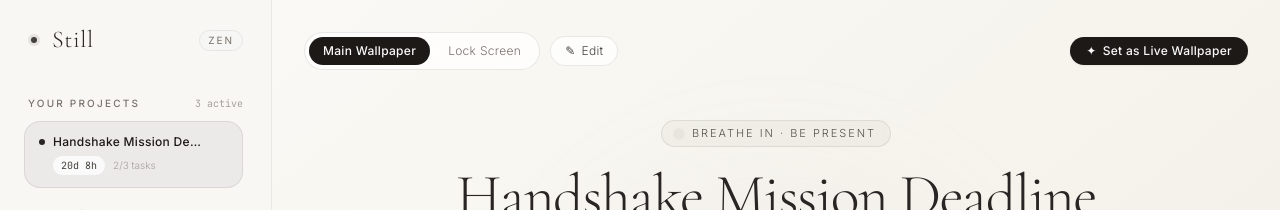
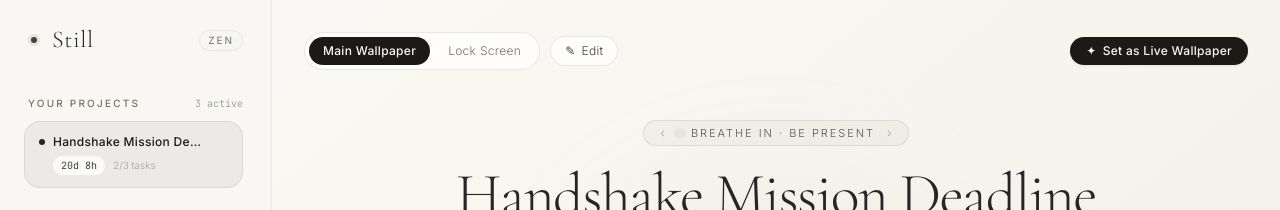
Before and after one commit to Abijith1997/countdown-wallpaper, a React (Vite) app: page / in a window 1280 px wide. Shown: the top 210 px of the page. Built offline with nearby package versions, Linux system fonts and the light colour scheme.

Commit message:
Add swipeable list of 14 motivational Zen breathing quotes

```diff
--- a/src/features/sidebar/types.ts
+++ b/src/features/sidebar/types.ts
@@ -12,6 +12,7 @@ export interface ProjectCountdown {
   id: string;
   title: string;
   mantra: string;
+  breathQuote?: string;
   targetIso: string;
   atmosphere: ZenAtmosphere;
   wallpaperImage?: string | null;
--- a/src/features/startup/components/CountdownHero.tsx
+++ b/src/features/startup/components/CountdownHero.tsx
@@ -1,4 +1,5 @@
-import React from "react";
+import React, { useRef } from "react";
+import { ZEN_BREATH_QUOTES } from "../constants";
 import { TimeLeft } from "../types";
 import { padNumber } from "../utils/time";
 import { ZenDateTimePicker } from "./ZenDateTimePicker";
@@ -6,6 +7,7 @@ import { ZenDateTimePicker } from "./ZenDateTimePicker";
 interface CountdownHeroProps {
   intentionTitle: string;
   mantra: string;
+  breathQuote?: string;
   targetIso: string;
   timeLeft: TimeLeft;
   useLightText: boolean;
@@ -15,12 +17,14 @@ interface CountdownHeroProps {
   isEditing: boolean;
   onChangeTitle: (title: string) => void;
   onChangeMantra: (mantra: string) => void;
+  onChangeBreathQuote?: (quote: string) => void;
   onChangeTargetIso: (iso: string) => void;
 }
 
 export const CountdownHero: React.FC<CountdownHeroProps> = ({
   intentionTitle,
   mantra,
+  breathQuote,
   targetIso,
   timeLeft,
   useLightText,
@@ -30,6 +34,7 @@ export const CountdownHero: React.FC<CountdownHeroProps> = ({
   isEditing,
   onChangeTitle,
   onChangeMantra,
+  onChangeBreathQuote,
   onChangeTargetIso,
 }) => {
   const units = [
@@ -38,6 +43,21 @@ export const CountdownHero: React.FC<CountdownHeroProps> = ({
     { value: padNumber(timeLeft.minutes), label: "Minutes" },
     { value: padNumber(timeLeft.seconds), label: "Seconds" },
   ];
+
+  const activeBreathQuote =
+    breathQuote && ZEN_BREATH_QUOTES.includes(breathQuote)
+      ? breathQuote
+      : ZEN_BREATH_QUOTES[0];
+  const currentQuoteIndex = ZEN_BREATH_QUOTES.indexOf(activeBreathQuote);
+
+  const pointerStartX = useRef<number | null>(null);
+  const wheelCooldown = useRef<number>(0);
+
+  const cycleQuote = (delta: number) => {
+    const len = ZEN_BREATH_QUOTES.length;
+    const nextIdx = (currentQuoteIndex + delta + len) % len;
+    onChangeBreathQuote?.(ZEN_BREATH_QUOTES[nextIdx]);
+  };
 
   const formattedDate = new Date(targetIso).toLocaleDateString(undefined, {
     month: "short",
@@ -57,22 +77,63 @@ export const CountdownHero: React.FC<CountdownHeroProps> = ({
       {!isLockScreenOnly && (
         <div
           style={accentBorderStyle}
-          className={`inline-flex items-center gap-2.5 px-3.5 py-1 rounded-full mb-4 border backdrop-blur-sm ${
+          onPointerDown={(e) => {
+            pointerStartX.current = e.clientX;
+          }}
+          onPointerUp={(e) => {
+            if (pointerStartX.current === null) return;
+            const diff = e.clientX - pointerStartX.current;
+            pointerStartX.current = null;
+            if (Math.abs(diff) > 20) {
+              cycleQuote(diff < 0 ? 1 : -1);
+            }
+          }}
+          onWheel={(e) => {
+            const now = Date.now();
+            if (now - wheelCooldown.current < 280) return;
+            if (Math.abs(e.deltaX) > 12 || Math.abs(e.deltaY) > 12) {
+              wheelCooldown.current = now;
+              cycleQuote((e.deltaX || e.deltaY) > 0 ? 1 : -1);
+            }
+          }}
+          title="Swipe or click arrows to change mindfulness quote"
+          className={`group inline-flex items-center gap-2 px-3 py-1 rounded-full mb-4 border backdrop-blur-sm select-none transition-all ${
             useLightText
               ? "border-stone-400/20 bg-stone-900/40 text-stone-200"
               : "border-stone-500/15 bg-stone-500/5 text-stone-600"
           }`}
         >
+          <button
+            type="button"
+            aria-label="Previous quote"
+            onClick={() => cycleQuote(-1)}
+            className="text-xs opacity-40 group-hover:opacity-90 hover:scale-110 transition-all cursor-pointer px-1"
+          >
+            ‹
+          </button>
+
           <span
             style={accentColor ? { backgroundColor: accentColor } : undefined}
-            className="h-1.5 w-1.5 rounded-full bg-current opacity-80 animate-ping"
+            className="h-1.5 w-1.5 rounded-full bg-current opacity-80 animate-ping shrink-0"
           />
-          <span
+
+          <button
+            type="button"
+            onClick={() => cycleQuote(1)}
             style={textStyle}
-            className="text-[11px] tracking-[0.18em] uppercase font-light"
+            className="text-[11px] tracking-[0.18em] uppercase font-light cursor-pointer"
           >
-            Breathe in · Be present
-          </span>
+            {activeBreathQuote}
+          </button>
+
+          <button
+            type="button"
+            aria-label="Next quote"
+            onClick={() => cycleQuote(1)}
+            className="text-xs opacity-40 group-hover:opacity-90 hover:scale-110 transition-all cursor-pointer px-1"
+          >
+            ›
+          </button>
         </div>
       )}
 
--- a/src/features/startup/constants.ts
+++ b/src/features/startup/constants.ts
@@ -1,4 +1,21 @@
 import { ProjectCountdown, ZenAtmosphere } from "./types";
+
+export const ZEN_BREATH_QUOTES: string[] = [
+  "Breathe in · Be present",
+  "Inhale calm · Exhale rush",
+  "One step · Quiet focus",
+  "Still mind · Steady pace",
+  "Progress over perfection",
+  "Slow down · Move with intent",
+  "Let go of noise · Begin now",
+  "Deep breath · Clear horizon",
+  "Small steps · Deep roots",
+  "Quiet effort · Lasting work",
+  "Present moment · Pure focus",
+  "Unrushed · Undistracted",
+  "Calm mind · Sharp craft",
+  "Breathe in clarity · Breathe out doubt",
+];
 
 export const DEFAULT_PROJECTS: ProjectCountdown[] = [
   {
--- a/src/features/startup/index.tsx
+++ b/src/features/startup/index.tsx
@@ -271,6 +271,7 @@ export const StartupPage: React.FC<StartupPageProps> = ({
         <CountdownHero
           intentionTitle={project.title}
           mantra={project.mantra}
+          breathQuote={project.breathQuote}
           targetIso={project.targetIso}
           timeLeft={timeLeft}
           useLightText={useLightText}
@@ -280,6 +281,9 @@ export const StartupPage: React.FC<StartupPageProps> = ({
           isEditing={effectiveEditing}
           onChangeTitle={(title) => onUpdateProject({ ...project, title })}
           onChangeMantra={(mantra) => onUpdateProject({ ...project, mantra })}
+          onChangeBreathQuote={(breathQuote) =>
+            onUpdateProject({ ...project, breathQuote })
+          }
           onChangeTargetIso={(targetIso) =>
             onUpdateProject({ ...project, targetIso })
           }
```
Also changed, not shown: 1 other file (tests, documents, lock files or other folders).
